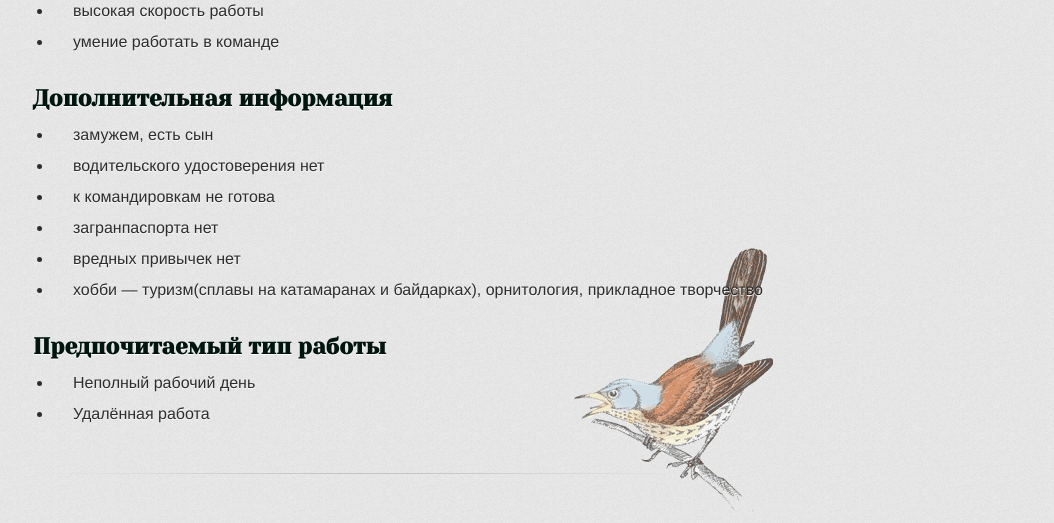
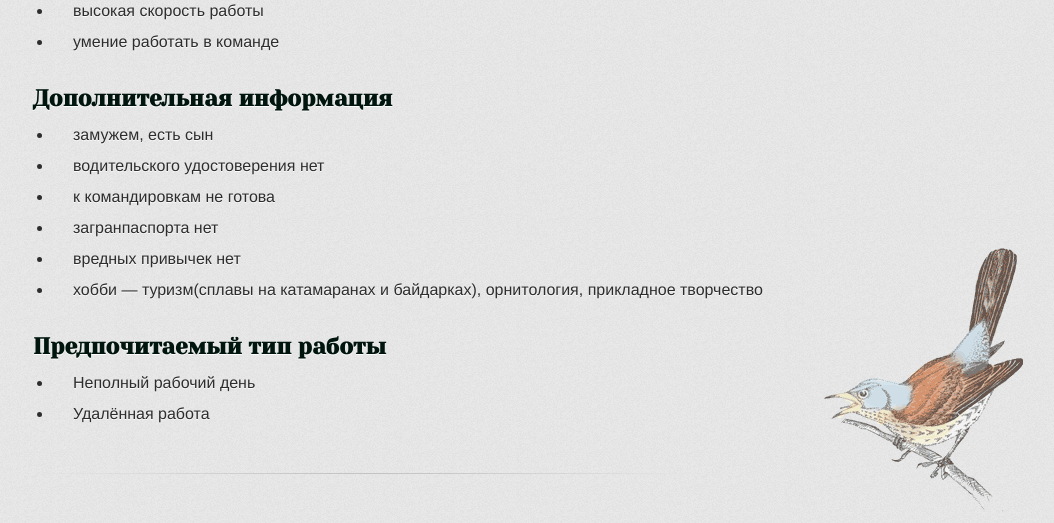
Before and after one commit to ReshetnikovaValery/reshetnikovavalery.github.com, a PHP site: page / in a window 1280 px wide. Shown: the part 1796-2319 px from the top of the page, without its empty margins (217-1271 px from the left). Run offline with PHP 8.4, Linux system fonts and the light colour scheme; some web fonts are replaced.

Commit message:
Adding extra layer and move drozd to right bottom

```diff
--- a/index.html
+++ b/index.html
@@ -16,7 +16,8 @@
 
   <body>
     <div id="container">
-      <div class="inner">
+      <div class="drozd">
+        <div class="inner">
 
         <header>
           <h1>Решетникова Валерия Викторовна</h1>
@@ -141,7 +142,7 @@
 <!-- /Yandex.Metrika counter -->
         </footer>
 
-
+       </div>
       </div>
     </div>
   </body>
--- a/stylesheets/stylesheet.css
+++ b/stylesheets/stylesheet.css
@@ -94,10 +94,13 @@ header h2 {
   min-height: 595px;
 }
 
+.drozd {
+  background: transparent url(../images/drozd.gif) 100% 100% no-repeat;
+}
+
 .inner {
   width: 780px;
   margin: 0 auto;
-  background: transparent url(../images/drozd.gif) 100% 100% no-repeat;
 }
 
 #container .inner img {
```
